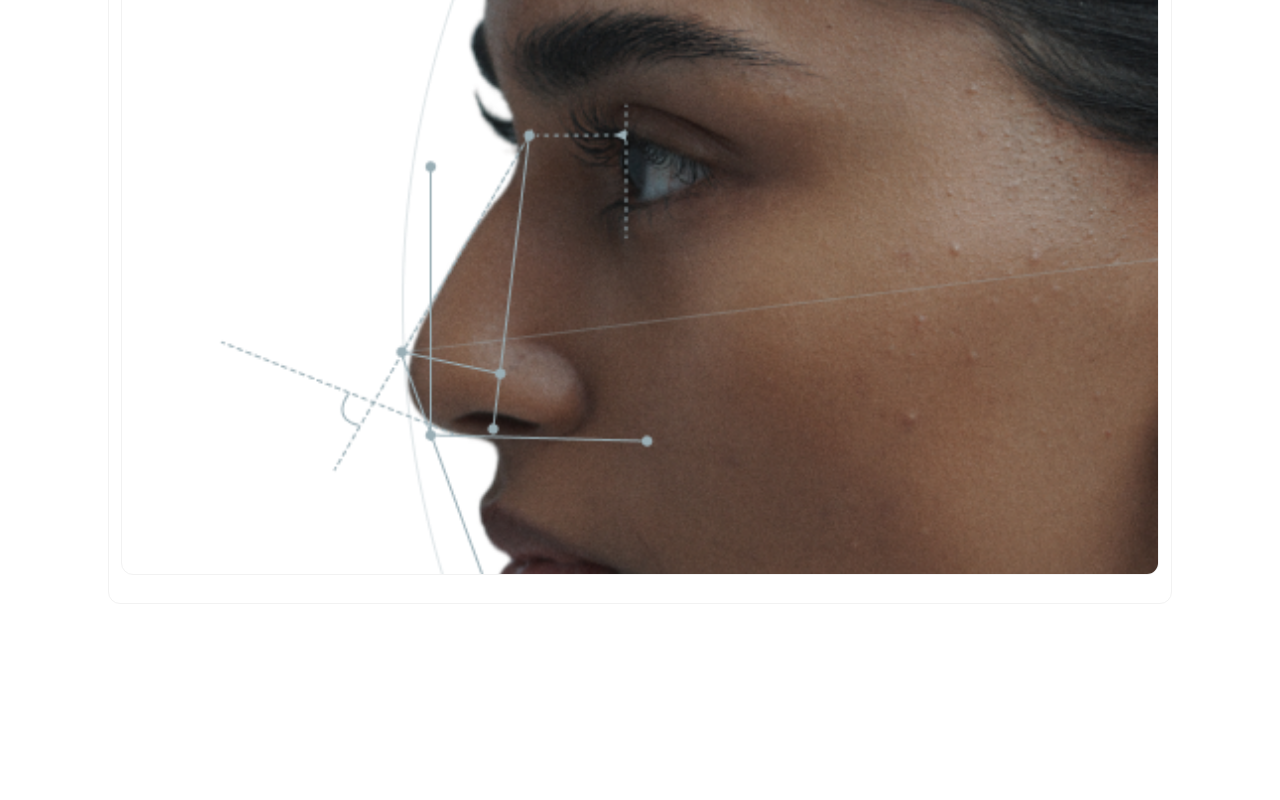
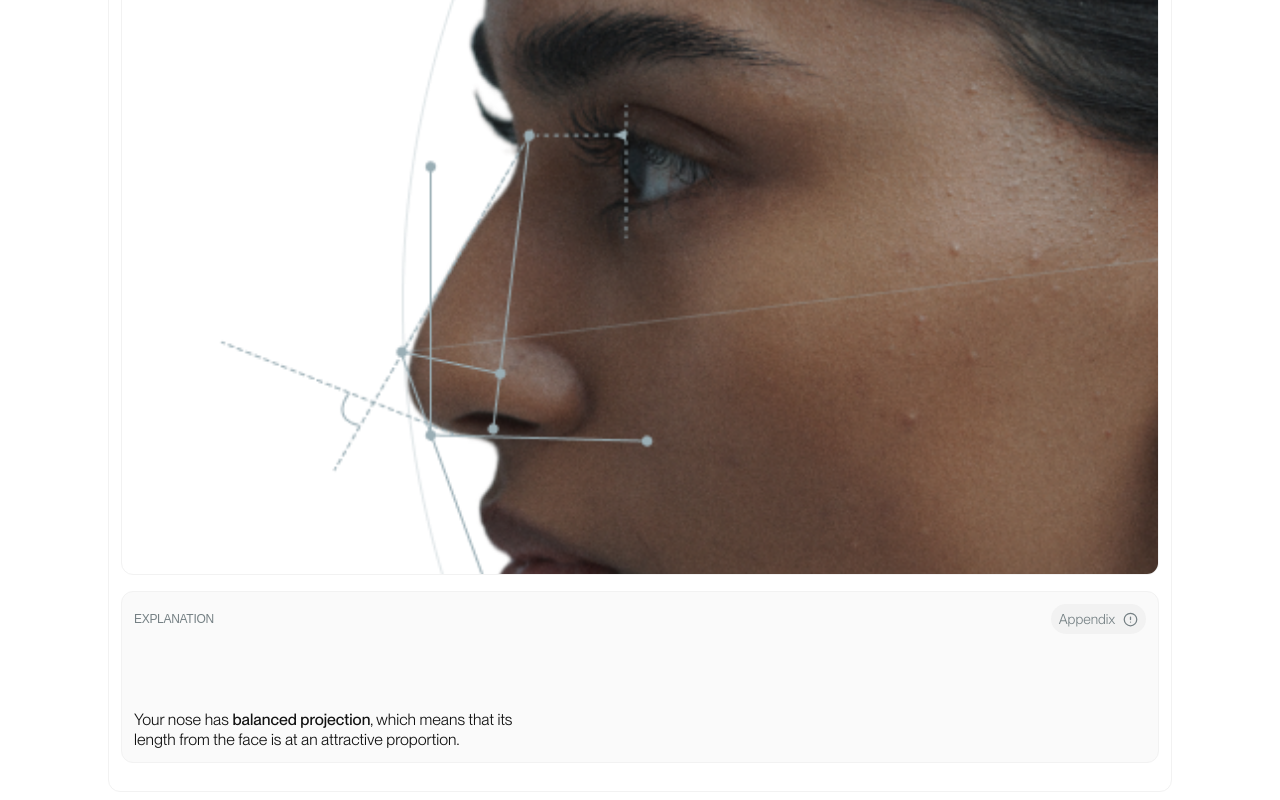
Before and after one commit to omarouhra/QOVES-FE-TEST, a Next.js app: page / in a window 1280 px wide. Shown: the part 500-1300 px from the top of the page. Before the commit the page ends 1112 px from the top, so only its background shows below. Built offline with nearby package versions, Linux system fonts and the light colour scheme.

Commit message:
feat: explanation section

```diff
--- a/src/app/page.tsx
+++ b/src/app/page.tsx
@@ -48,7 +48,28 @@ export default function Home() {
         </section>
 
         {/* Explanation */}
-        <section></section>
+        <section className="border border-[#F2F2F2] p-3 rounded-xl bg-[#FAFAFA] flex flex-col justify-between lg:row-start-1 lg:min-h-[172px]">
+          <div className="flex items-center justify-between">
+            <p className="text-[#758084] uppercase text-xs tracking-tight font-mono">
+              Explanation
+            </p>
+            <Link
+              title="QOVES landing page"
+              href="https://www.qoves.com/"
+              target="_blank"
+            >
+              <div className="hidden md:flex bg-[#F2F2F2] px-2 p-[5px] rounded-full items-center justify-center space-x-2 text-[#758084] cursor-pointer hover:bg-[#e7e7e7] duration-300">
+                <p className="text-sm">Appendix</p>
+                <CircleAlert className="size-[15px]" />
+              </div>
+            </Link>
+          </div>
+          <p className="text-[#121212] leading-[18px] md:max-w-sm md:leading-5 ">
+            Your nose has{" "}
+            <span className="font-semibold"> balanced projection</span>, which
+            means that its length from the face is at an attractive proportion.
+          </p>
+        </section>
 
         {/* Noise Shape */}
         <section></section>
```
